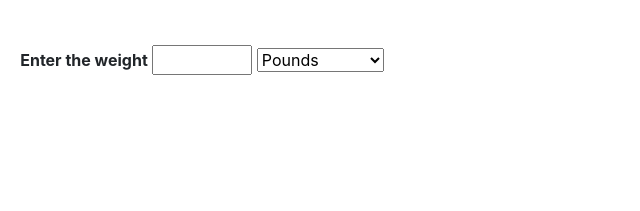
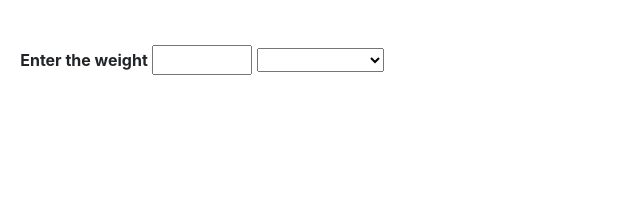
Before and after one commit to Rohit-kumbhar/cake, a plain HTML site: page price.html in a window 1280 px wide. Shown: the part 283-494 px from the top of the page, 438-1078 px from the left. Drawn offline with Linux system fonts and the light colour scheme.

Commit message:
Update price.html

```diff
--- a/price.html
+++ b/price.html
@@ -55,6 +55,7 @@
                 <span class="font-weight-bold">Enter the weight</span>
                 <input type="number" name="" id="input_from" onchange="show()">
                 <select id="unit_type" onchange="show()"  class="myinput">
+                    <option></option>
                     <option>Pounds</option>
                     <option>Kilograms</option>
                     <option>Grams</option>
```
